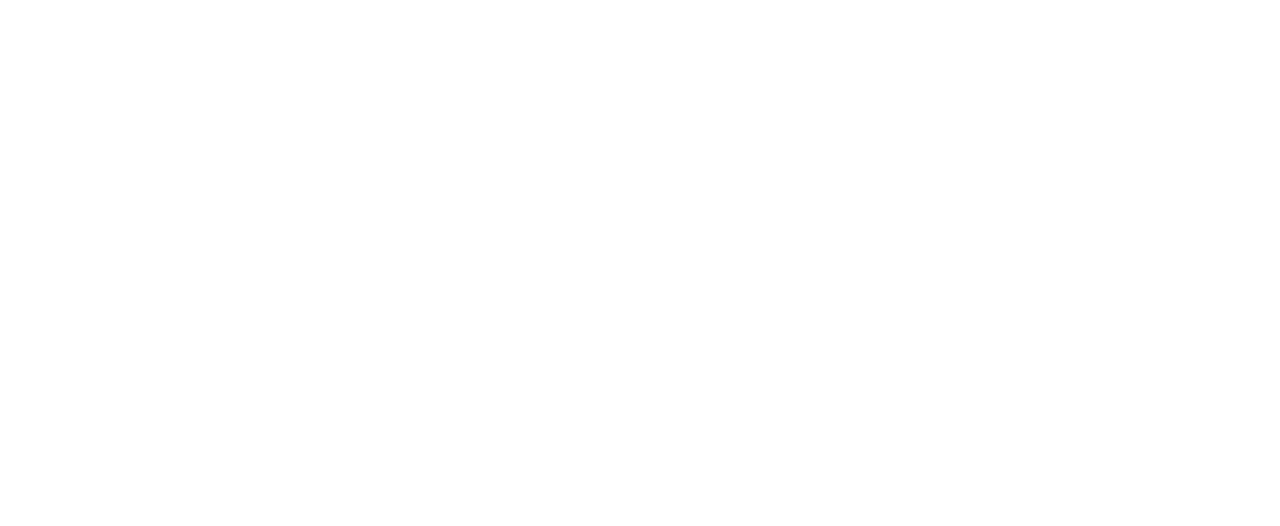
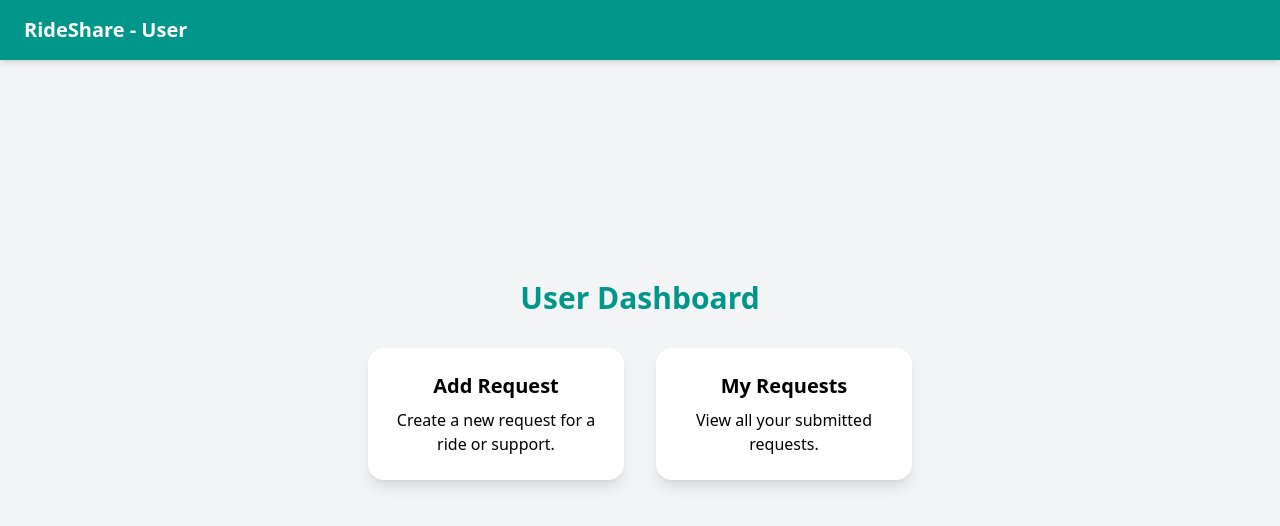
Before and after one commit to asshzzz/rent-book, a React (Vite) app in the folder frontend/: page /userdashboard in a window 1280 px wide. Before the commit this address had no page. Shown: the top 526 px of the page. Built offline with nearby package versions, Linux system fonts and the light colour scheme.

Commit message:
refactor routing paths for user features: update links in App, AddRequest, MyRequests, and UserDashboard components

```diff
--- a/frontend/src/App.jsx
+++ b/frontend/src/App.jsx
@@ -14,9 +14,9 @@
         <Route path="/" element={<LandingPage />} />
         <Route path="/login" element={<LoginPage />} />
         <Route path="/register" element={<RegisterPage />} />
-         <Route path="/dashboard" element={<UserDashboard />} />
-         <Route path="/add-request" element={<AddRequest />} />
-        <Route path="/my-requests" element={<MyRequests />} />
+         <Route path="/userdashboard" element={<UserDashboard />} />
+         <Route path="/addrequest" element={<AddRequest />} />
+        <Route path="/myrequests" element={<MyRequests />} />
       </Routes>
     </Router>
   );
--- a/frontend/src/user/AddRequest.jsx
+++ b/frontend/src/user/AddRequest.jsx
@@ -24,9 +24,7 @@
       <nav className="bg-teal-600 text-white px-6 py-4 flex justify-between items-center shadow-md">
         <h1 className="text-xl font-bold">RideShare - User</h1>
         <div className="space-x-4">
-          <Link to="/dashboard" className="hover:text-gray-200">Dashboard</Link>
-          <Link to="/add-request" className="hover:text-gray-200">Add Request</Link>
-          <Link to="/my-requests" className="hover:text-gray-200">My Requests</Link>
+          <Link to="/userdashboard" className="hover:text-gray-200">Dashboard</Link>
         </div>
       </nav>
 
--- a/frontend/src/user/MyRequest.jsx
+++ b/frontend/src/user/MyRequest.jsx
@@ -15,9 +15,7 @@
       <nav className="bg-teal-600 text-white px-6 py-4 flex justify-between items-center shadow-md">
         <h1 className="text-xl font-bold">RideShare - User</h1>
         <div className="space-x-4">
-          <Link to="/dashboard" className="hover:text-gray-200">Dashboard</Link>
-          <Link to="/add-request" className="hover:text-gray-200">Add Request</Link>
-          <Link to="/my-requests" className="hover:text-gray-200">My Requests</Link>
+          <Link to="/userdashboard" className="hover:text-gray-200">Dashboard</Link>
         </div>
       </nav>
 
--- a/frontend/src/user/UserDashboard.jsx
+++ b/frontend/src/user/UserDashboard.jsx
@@ -7,24 +7,18 @@
       {/* Navbar */}
       <nav className="bg-teal-600 text-white px-6 py-4 flex justify-between items-center shadow-md">
         <h1 className="text-xl font-bold">RideShare - User</h1>
-        <div className="space-x-4">
-          <Link to="/dashboard" className="hover:text-gray-200">Dashboard</Link>
-          <Link to="/add-request" className="hover:text-gray-200">Add Request</Link>
-          <Link to="/my-requests" className="hover:text-gray-200">My Requests</Link>
-        </div>
       </nav>
-
       {/* Content */}
       <div className="flex flex-col items-center justify-center h-[80vh]">
         <h2 className="text-3xl font-bold text-teal-600 mb-8">User Dashboard</h2>
         <div className="flex space-x-8">
-          <Link to="/add-request">
+          <Link to="/addrequest">
             <div className="bg-white text-black p-6 rounded-2xl shadow-lg w-64 text-center hover:scale-105 transition">
               <h3 className="text-xl font-semibold mb-2">Add Request</h3>
               <p>Create a new request for a ride or support.</p>
             </div>
           </Link>
-          <Link to="/my-requests">
+          <Link to="/myrequests">
             <div className="bg-white text-black p-6 rounded-2xl shadow-lg w-64 text-center hover:scale-105 transition">
               <h3 className="text-xl font-semibold mb-2">My Requests</h3>
               <p>View all your submitted requests.</p>
```
